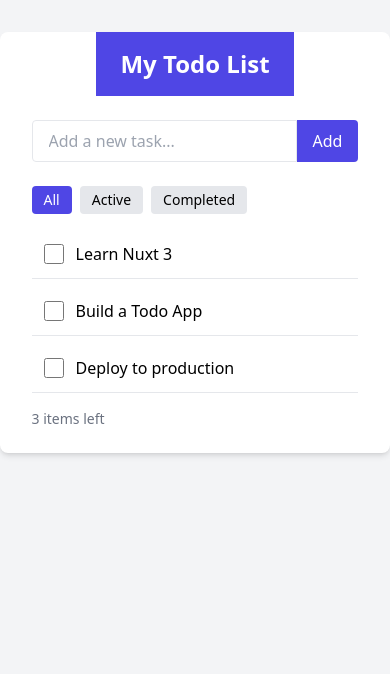
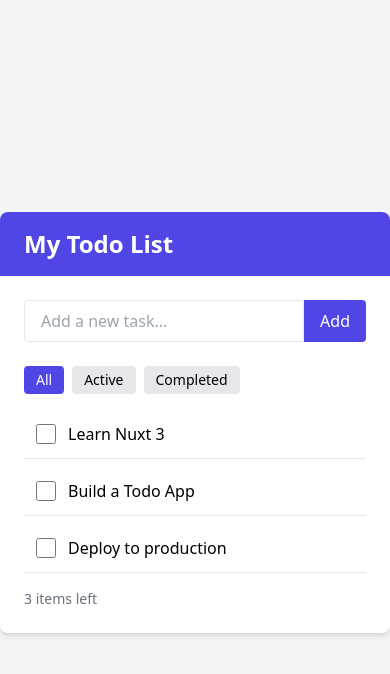
Before and after one commit to ronishpaudel/nuxt-todo, a Nuxt app: page / in a window 390 px wide. Shown: the top 674 px of the page. Built offline with nearby package versions, Linux system fonts and the light colour scheme.

Commit message:
Refactor layout in index.vue for improved responsiveness and structure

```diff
--- a/pages/index.vue
+++ b/pages/index.vue
@@ -1,13 +1,12 @@
-
 // pages/index.vue
 <template>
-  <div class="min-h-screen bg-gray-100 py-8">
-    <div class="max-w-md mx-auto bg-white rounded-lg shadow-md flex flex-col w-full h-full items-center justify-center overflow-hidden">
-      <div class="px-6 py-4 bg-indigo-600">
+  <div class="min-h-screen bg-gray-100 py-8 flex items-center justify-center">
+    <div class="w-full max-w-md mx-auto bg-white rounded-lg shadow-md overflow-hidden">
+      <div class="px-6 py-4 bg-indigo-600 w-full">
         <h1 class="text-2xl font-bold text-white">My Todo List</h1>
       </div>
 
-      <div class="p-6">
+      <div class="p-6 w-full">
         <!-- Add Todo Form -->
         <div class="flex mb-6">
           <input
```
